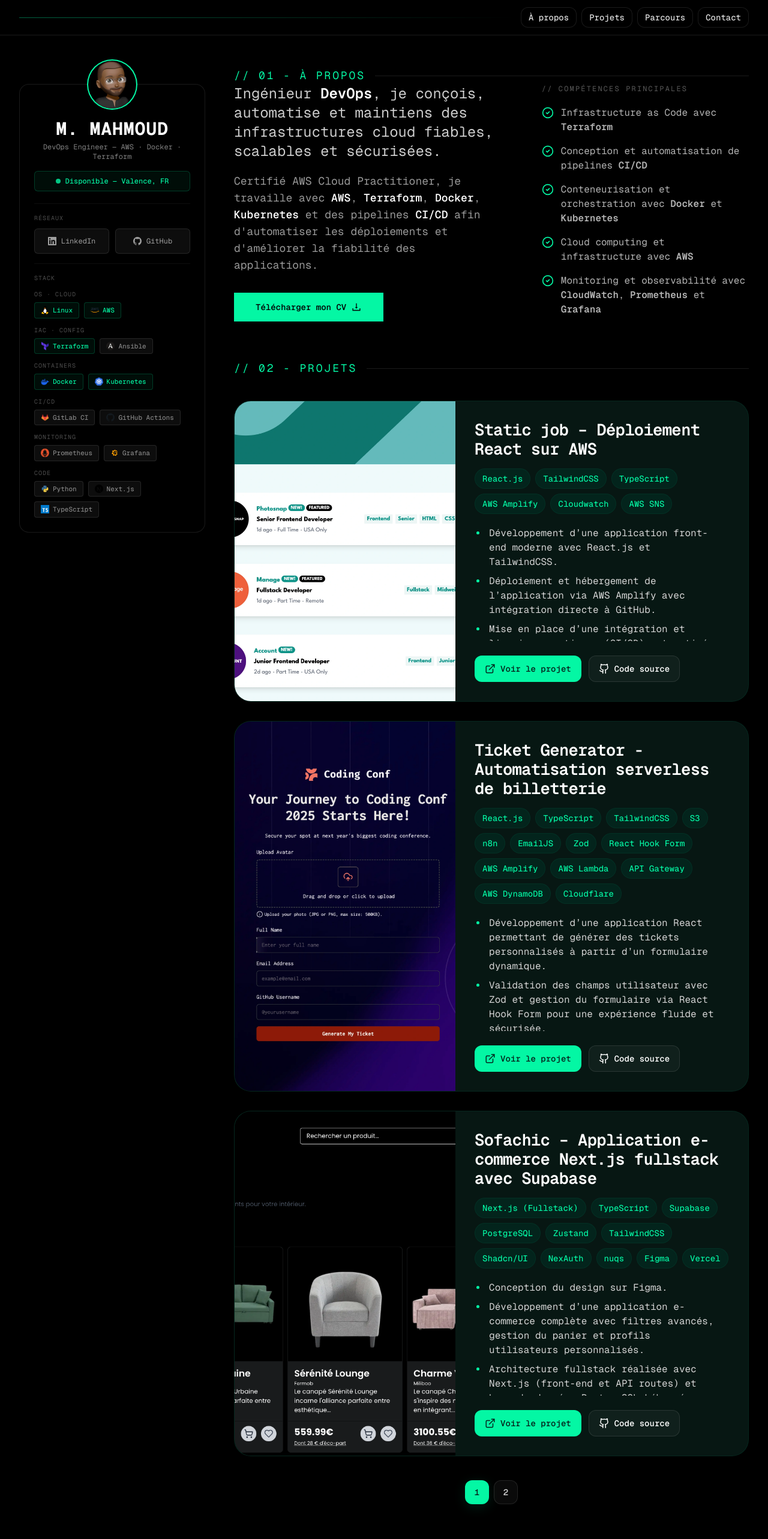
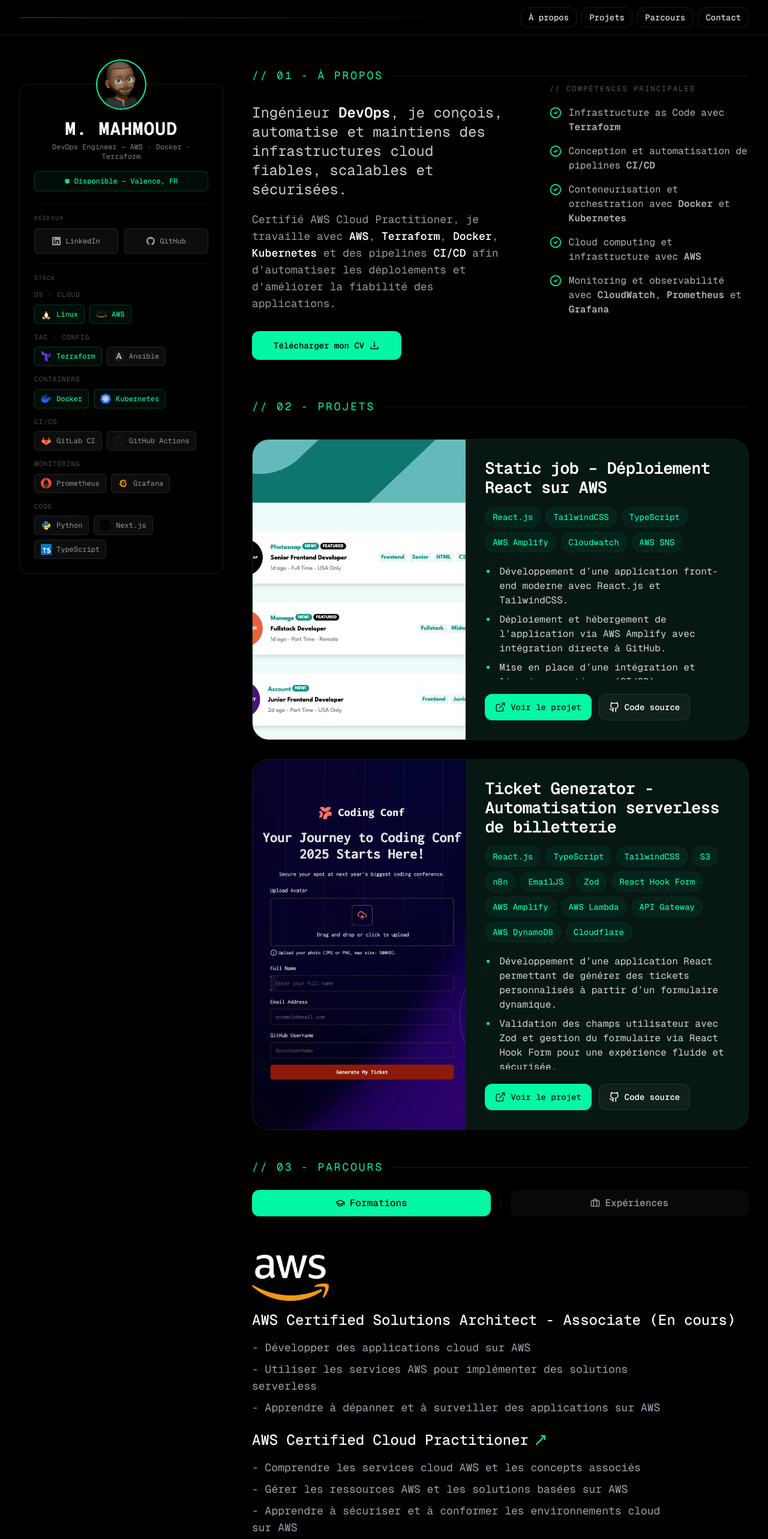
Before and after one commit to Mahmoud974/portfolio, a Next.js app: page / in a window 1280 px wide. Shown: the top 2566 px of the page at 60% size. Built offline with nearby package versions, Linux system fonts and the light colour scheme.

Commit message:
modif fait

```diff
--- a/src/app/db/portfolio.tsx
+++ b/src/app/db/portfolio.tsx
@@ -73,81 +73,81 @@
   }
   ,
 
-  {
-    id: 5,
-    title: "Sofachic – Application e-commerce Next.js fullstack avec Supabase",
-    description: [
-      "Conception du design sur Figma.",
-      "Développement d’une application e-commerce complète avec filtres avancés, gestion du panier et profils utilisateurs personnalisés.",
-      "Architecture fullstack réalisée avec Next.js (front-end et API routes) et base de données PostgreSQL hébergée sur Supabase.",
-      "Intégration de Zustand pour la gestion globale des états et des sessions utilisateurs.",
-      "Interface moderne et accessible réalisée avec Shadcn/UI et TailwindCSS.",
-      "Implémentation d’une page dynamique pour chaque produit via une route paramétrée.",
-      "Déploiement et hébergement continus sur Vercel, avec configuration optimisée des performances.",
-    ],
-    image: "/images/portfolios/sofachic.webp",
-    tags: [
-      "Next.js (Fullstack)",
-      "TypeScript",
-      "Supabase",
-      "PostgreSQL",
-      "Zustand",
-      "TailwindCSS",
-      "Shadcn/UI",
-      "NexAuth",
-      "nuqs",
-      "Figma",
-      "Vercel",
-    ],
-    link: "https://sofachic-app.vercel.app/",
-    github: "https://github.com/Mahmoud974/e-commerce-project"
-  },
-  {
-    id: 2,
-    title: "Product List – Composant React déployé sur AWS",
-    description: [
-      "Création d’un composant React interactif affichant une liste de produits avec gestion du panier.",
-      "Interface moderne et responsive développée avec React et TailwindCSS.",
-      "Infrastructure déployée via Terraform (S3, CloudFront) pour les images.",
-      "Surveillance et logs configurés avec AWS CloudWatch.",
-    ],
-    image: "/images/portfolios/dessert.webp",
-    tags: [
-      "React",
-      "TailwindCSS",
-      "Terraform",
-      "Vercel",
-      "S3",
-      "CloudFront",
-      "CloudWatch",
-    ],
-    link: "https://product-cart-plum.vercel.app/",
-    github: "https://github.com/Mahmoud974/Product_cart"
-  },
+  // {
+  //   id: 5,
+  //   title: "Sofachic – Application e-commerce Next.js fullstack avec Supabase",
+  //   description: [
+  //     "Conception du design sur Figma.",
+  //     "Développement d’une application e-commerce complète avec filtres avancés, gestion du panier et profils utilisateurs personnalisés.",
+  //     "Architecture fullstack réalisée avec Next.js (front-end et API routes) et base de données PostgreSQL hébergée sur Supabase.",
+  //     "Intégration de Zustand pour la gestion globale des états et des sessions utilisateurs.",
+  //     "Interface moderne et accessible réalisée avec Shadcn/UI et TailwindCSS.",
+  //     "Implémentation d’une page dynamique pour chaque produit via une route paramétrée.",
+  //     "Déploiement et hébergement continus sur Vercel, avec configuration optimisée des performances.",
+  //   ],
+  //   image: "/images/portfolios/sofachic.webp",
+  //   tags: [
+  //     "Next.js (Fullstack)",
+  //     "TypeScript",
+  //     "Supabase",
+  //     "PostgreSQL",
+  //     "Zustand",
+  //     "TailwindCSS",
+  //     "Shadcn/UI",
+  //     "NexAuth",
+  //     "nuqs",
+  //     "Figma",
+  //     "Vercel",
+  //   ],
+  //   link: "https://sofachic-app.vercel.app/",
+  //   github: "https://github.com/Mahmoud974/e-commerce-project"
+  // },
+  // {
+  //   id: 2,
+  //   title: "Product List – Composant React déployé sur AWS",
+  //   description: [
+  //     "Création d’un composant React interactif affichant une liste de produits avec gestion du panier.",
+  //     "Interface moderne et responsive développée avec React et TailwindCSS.",
+  //     "Infrastructure déployée via Terraform (S3, CloudFront) pour les images.",
+  //     "Surveillance et logs configurés avec AWS CloudWatch.",
+  //   ],
+  //   image: "/images/portfolios/dessert.webp",
+  //   tags: [
+  //     "React",
+  //     "TailwindCSS",
+  //     "Terraform",
+  //     "Vercel",
+  //     "S3",
+  //     "CloudFront",
+  //     "CloudWatch",
+  //   ],
+  //   link: "https://product-cart-plum.vercel.app/",
+  //   github: "https://github.com/Mahmoud974/Product_cart"
+  // },
 
 
-  {
-    id: 8,
-    title: "Les Petits Plats – Application de recherche de recettes",
-    description: [
-     "Mise en place d'un pipeline GitLab CI/CD complet pour automatiser le build et le déploiement.",
-"Hébergement et distribution des assets statiques via AWS S3 et CloudFront (CDN global).",
-"Configuration des règles de cache CloudFront pour optimiser les temps de chargement.",
-"Déploiement automatisé à chaque push sur la branche main — zéro intervention manuelle.",
-    ],
-    image: "/images/portfolios/meals.webp",
-    tags: [
-      "GitLab CI/CD",
-      "TailwindCSS",
-      "Responsive Design",
-      "GitLab CI/CD",
-      "AWS S3",
-      "CloudFront",
+//   {
+//     id: 8,
+//     title: "Les Petits Plats – Application de recherche de recettes",
+//     description: [
+//      "Mise en place d'un pipeline GitLab CI/CD complet pour automatiser le build et le déploiement.",
+// "Hébergement et distribution des assets statiques via AWS S3 et CloudFront (CDN global).",
+// "Configuration des règles de cache CloudFront pour optimiser les temps de chargement.",
+// "Déploiement automatisé à chaque push sur la branche main — zéro intervention manuelle.",
+//     ],
+//     image: "/images/portfolios/meals.webp",
+//     tags: [
+//       "GitLab CI/CD",
+//       "TailwindCSS",
+//       "Responsive Design",
+//       "GitLab CI/CD",
+//       "AWS S3",
+//       "CloudFront",
 
-    ],
-    link: "https://d3udmvfw6yelnx.cloudfront.net/Les_petits_plats_project-master/index.html",
-    github: "https://github.com/Mahmoud974/Les_petits_plats_project"
-  },
+//     ],
+//     link: "https://d3udmvfw6yelnx.cloudfront.net/Les_petits_plats_project-master/index.html",
+//     github: "https://github.com/Mahmoud974/Les_petits_plats_project"
+//   },
 
 
 
--- a/src/components/About.tsx
+++ b/src/components/About.tsx
@@ -34,12 +34,12 @@
       aria-labelledby="about-title"
       className="w-full   "
     >
-      <div className="mx-auto w-full max-w-6xl">
-        <SectionHeading number="01" label="à propos" title="À propos" />
+      <div className="mx-auto w-full max-w-6xl  ">
+        <SectionHeading number="01" label="à propos" title="À propos"  />
 
         <div className="  grid gap-10 lg:grid-cols-[1.3fr_1fr] lg:gap-16">
           {/* Présentation */}
-          <div>
+          <div className="mt-5 sm:mt-8">
             <p
               id="about-title"
               className="max-w-3xl text-lg leading-relaxed text-white/80 sm:text-xl md:text-2xl"
@@ -61,11 +61,11 @@
               fiabilité des applications.
             </p>
 
-            <div className="mt-8">
+            <div className="mt-8 ">
               <Button
                 asChild
                 className="
-                  rounded-none
+
                   bg-[#04F7A4]
                   px-7
                   py-6
@@ -75,6 +75,7 @@
                   transition-colors
                   hover:bg-[#03d98f]
                   sm:px-9
+                  rounded-xl
                 "
               >
                 <a href="/CV_Mahmoud.pdf" download>
--- a/src/components/MyBackground.tsx
+++ b/src/components/MyBackground.tsx
@@ -192,7 +192,7 @@
 
   return (
     <div
-      className="flex w-full flex-col"
+      className="flex w-full flex-col mt-8"
       aria-labelledby="background-heading"
     >
       <SectionHeading
@@ -228,7 +228,7 @@
 
       {/* Formations */}
       {showEducation && (
-        <div className="mt-6 space-y-10 sm:mt-8 sm:space-y-12">
+        <div className="space-y-5  sm:space-y-12">
           <EducationBlock filterOrg="K8S" />
 
           <EducationBlock
--- a/src/components/ui/Profile.tsx
+++ b/src/components/ui/Profile.tsx
@@ -63,32 +63,97 @@
 function Tag({ stack }: { stack: Stack }) {
   return (
     <span
-      className={`inline-flex items-center gap-1.5 px-2 py-1 sm:px-2.5 rounded text-[10px] sm:text-[11px] font-medium border transition-all ${
-        stack.core
-          ? "bg-[#04F7A4]/5 border-[#04F7A4]/20 text-[#04F7A4]"
-          : "bg-white/5 border-white/10 text-white/50"
-      }`}
+      className={`inline-flex items-center gap-2 px-2.5 py-1.5
+        rounded-md text-[11px] sm:text-[12px] font-medium
+        border transition-all duration-200 ${
+          stack.core
+            ? "bg-[#04F7A4]/5 border-[#04F7A4]/20 text-[#04F7A4]"
+            : "bg-white/5 border-white/10 text-white/50"
+        }`}
     >
       <Image
         src={stack.image}
         alt={stack.name}
-        width={16}
-        height={16}
-        className="w-3.5 h-3.5 shrink-0 object-contain"
+        width={18}
+        height={18}
+        className="w-4 h-4 sm:w-[18px] sm:h-[18px] shrink-0 object-contain"
       />
+
       <span className="whitespace-nowrap">{stack.name}</span>
     </span>
   );
 }
 
-const linkBtnClass =
-  "flex-1 min-h-[42px] flex items-center justify-center gap-2 px-3 py-2 rounded-md border border-white/10 bg-white/5 text-white/60 text-xs hover:border-white/20 hover:text-white transition-colors";
+const linkBtnClass = `
+  flex-1
+  min-h-[42px]
+  flex
+  items-center
+  justify-center
+  gap-2
+  px-3
+  py-2
+  rounded-md
+  border
+  border-white/10
+  bg-white/5
+  text-white/60
+  text-xs
+  hover:border-white/20
+  hover:bg-white/[0.07]
+  hover:text-white
+  transition-all
+  duration-200
+`;
 
 export default function Profile() {
   return (
-    <div className="w-full max-w-[420px] sm:max-w-[450px] lg:max-w-[340px] xl:max-w-[310px] mx-auto">
-      <section className="relative w-full mt-7 px-4 sm:px-6 pt-14 pb-6 rounded-2xl backdrop-blur-md bg-black/60 border border-white/10 shadow-2xl">
-        <div className="absolute -top-10 left-1/2 -translate-x-1/2 w-16 h-16 sm:w-20 sm:h-20 rounded-full ring-2 ring-[#04F7A4] z-10 bg-black overflow-hidden">
+    <div
+      className="
+        w-full
+        max-w-[420px]
+        sm:max-w-[450px]
+        lg:max-w-[350px]
+        xl:max-w-[340px]
+        mx-auto
+      "
+    >
+      <section
+        className="
+          relative
+          w-full
+          mt-7
+          px-4
+          sm:px-6
+          pt-14
+          pb-6
+          rounded-2xl
+          backdrop-blur-md
+          bg-black/60
+          border
+          border-white/10
+          shadow-2xl
+        "
+      >
+        {/* Portrait */}
+        <div
+          className="
+            absolute
+            -top-10
+            left-1/2
+            -translate-x-1/2
+            w-16
+            h-16
+            sm:w-20
+            sm:h-20
+            rounded-full
+            ring-2
+            ring-[#04F7A4]
+            z-10
+            bg-black
+            overflow-hidden
+          "
+        >
           <Image
             className="object-cover w-full h-full"
             src="/images/md.webp"
@@ -100,16 +165,20 @@
         </div>
 
         <div className="flex flex-col items-center">
+          {/* Nom */}
           <h1 className="text-2xl sm:text-3xl font-extrabold mb-1 text-white tracking-wide text-center">
             M. MAHMOUD
           </h1>
 
+          {/* Poste */}
           <p className="text-[11px] sm:text-xs text-white/50 font-mono text-center leading-normal mb-4 px-1">
             DevOps Engineer — AWS · Docker · Terraform
           </p>
 
+          {/* Disponibilité */}
           <div className="flex items-center gap-2 px-3 sm:px-4 py-2 rounded-md bg-[#04F7A4]/5 border border-[#04F7A4]/20 mb-5 w-full justify-center text-center">
             <span className="w-2 h-2 rounded-full bg-[#04F7A4] animate-pulse shrink-0" />
+
             <span className="text-[11px] sm:text-xs font-medium text-[#04F7A4]">
               Disponible — Valence, FR
             </span>
@@ -117,7 +186,8 @@
 
           <div className="w-full border-t border-white/5 mb-4" />
 
-          <p className="text-[10px] text-white/30 uppercase tracking-widest self-start mb-2.5">
+          {/* Réseaux */}
+          <p className="text-[10px] text-white/30 uppercase tracking-widest self-start mb-2.5 font-mono">
             Réseaux
           </p>
 
@@ -128,36 +198,53 @@
               rel="noopener noreferrer"
               className={linkBtnClass}
             >
-              <svg width="14" height="14" viewBox="0 0 24 24" fill="currentColor" aria-hidden>
+              <svg
+                width="14"
+                height="14"
+                viewBox="0 0 24 24"
+                fill="currentColor"
+                aria-hidden="true"
+              >
                 <path d="M20.447 20.452h-3.554v-5.569c0-1.328-.027-3.037-1.852-3.037-1.853 0-2.136 1.445-2.136 2.939v5.667H9.351V9h3.414v1.561h.046c.477-.9 1.637-1.85 3.37-1.85 3.601 0 4.267 2.37 4.267 5.455v6.286zM5.337 7.433a2.062 2.062 0 01-2.063-2.065 2.064 2.064 0 112.063 2.065zm1.782 13.019H3.555V9h3.564v11.452zM22.225 0H1.771C.792 0 0 .774 0 1.729v20.542C0 23.227.792 24 1.771 24h20.451C23.2 24 24 23.227 24 22.271V1.729C24 .774 23.2 0 22.222 0h.003z" />
               </svg>
+
               LinkedIn
             </a>
+
             <a
               href="https://github.com/Mahmoud974"
               target="_blank"
               rel="noopener noreferrer"
               className={linkBtnClass}
             >
-              <svg width="14" height="14" viewBox="0 0 24 24" fill="currentColor" aria-hidden>
+              <svg
+                width="14"
+                height="14"
+                viewBox="0 0 24 24"
+                fill="currentColor"
+                aria-hidden="true"
+              >
                 <path d="M12 0C5.374 0 0 5.373 0 12c0 5.302 3.438 9.8 8.207 11.387.599.111.793-.261.793-.577v-2.234c-3.338.726-4.033-1.416-4.033-1.416-.546-1.387-1.333-1.756-1.333-1.756-1.089-.745.083-.729.083-.729 1.205.084 1.839 1.237 1.839 1.237 1.07 1.834 2.807 1.304 3.492.997.107-.775.418-1.305.762-1.604-2.665-.305-5.467-1.334-5.467-5.931 0-1.311.469-2.381 1.236-3.221-.124-.303-.535-1.524.117-3.176 0 0 1.008-.322 3.301 1.23A11.509 11.509 0 0112 5.803c1.02.005 2.047.138 3.006.404 2.291-1.552 3.297-1.23 3.297-1.23.653 1.653.242 2.874.118 3.176.77.84 1.235 1.911 1.235 3.221 0 4.609-2.807 5.624-5.479 5.921.43.372.823 1.102.823 2.222v3.293c0 .319.192.694.801.576C20.566 21.797 24 17.3 24 12c0-6.627-5.373-12-12-12z" />
               </svg>
+
               GitHub
             </a>
           </div>
 
           <div className="w-full border-t border-white/5 mb-4" />
 
-          <p className="text-[10px] text-white/30 uppercase tracking-widest self-start mb-3">
+          {/* Stack */}
+          <p className="text-[10px] text-white/30 uppercase tracking-widest self-start mb-3 font-mono">
             Stack
           </p>
 
-          <div className="flex flex-col gap-3 w-full">
+          <div className="flex flex-col gap-3.5 w-full">
             {categories.map((cat) => (
               <div key={cat.label} className="w-full">
-                <p className="text-[10px] text-white/30 uppercase tracking-widest mb-1.5 font-mono">
+                <p className="text-[10px] sm:text-[11px] text-white/30 uppercase tracking-widest mb-2 font-mono">
                   {cat.label}
                 </p>
+
                 <div className="flex flex-wrap gap-2">
                   {cat.stacks.map((stack) => (
                     <Tag key={stack.name} stack={stack} />
```
